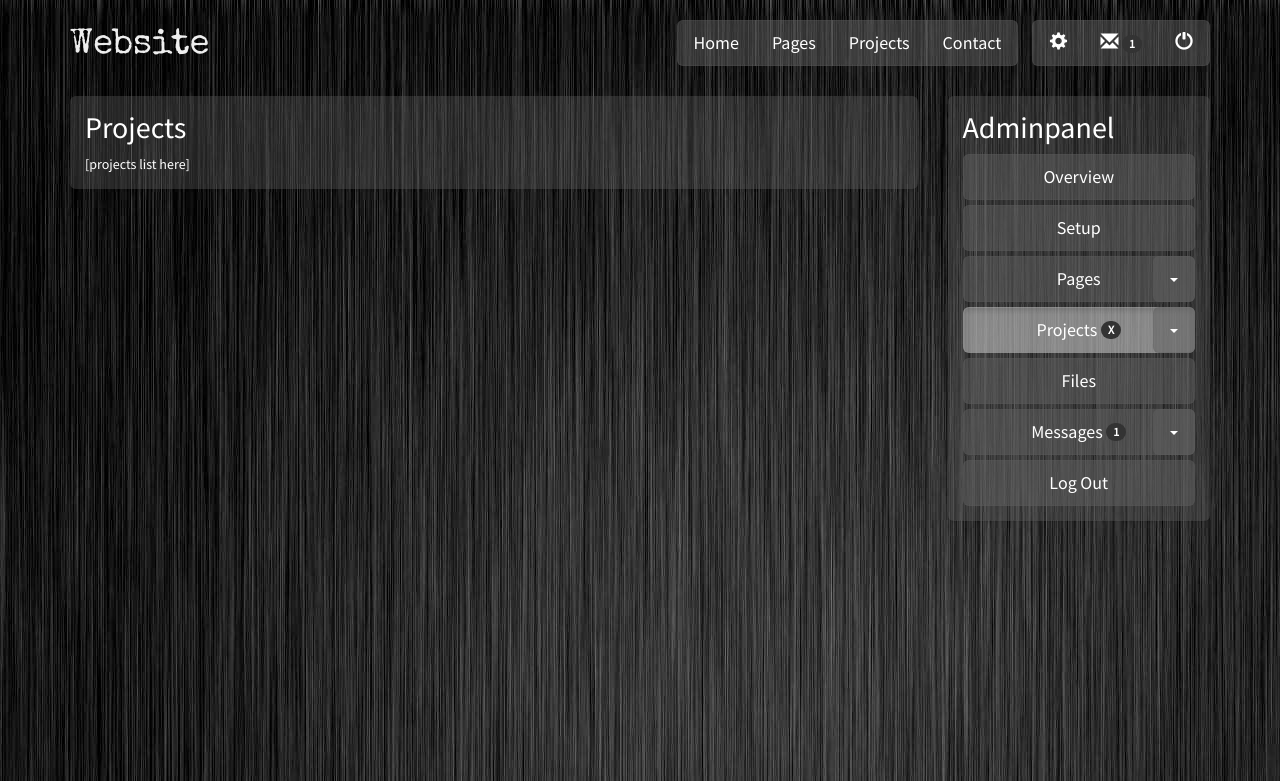
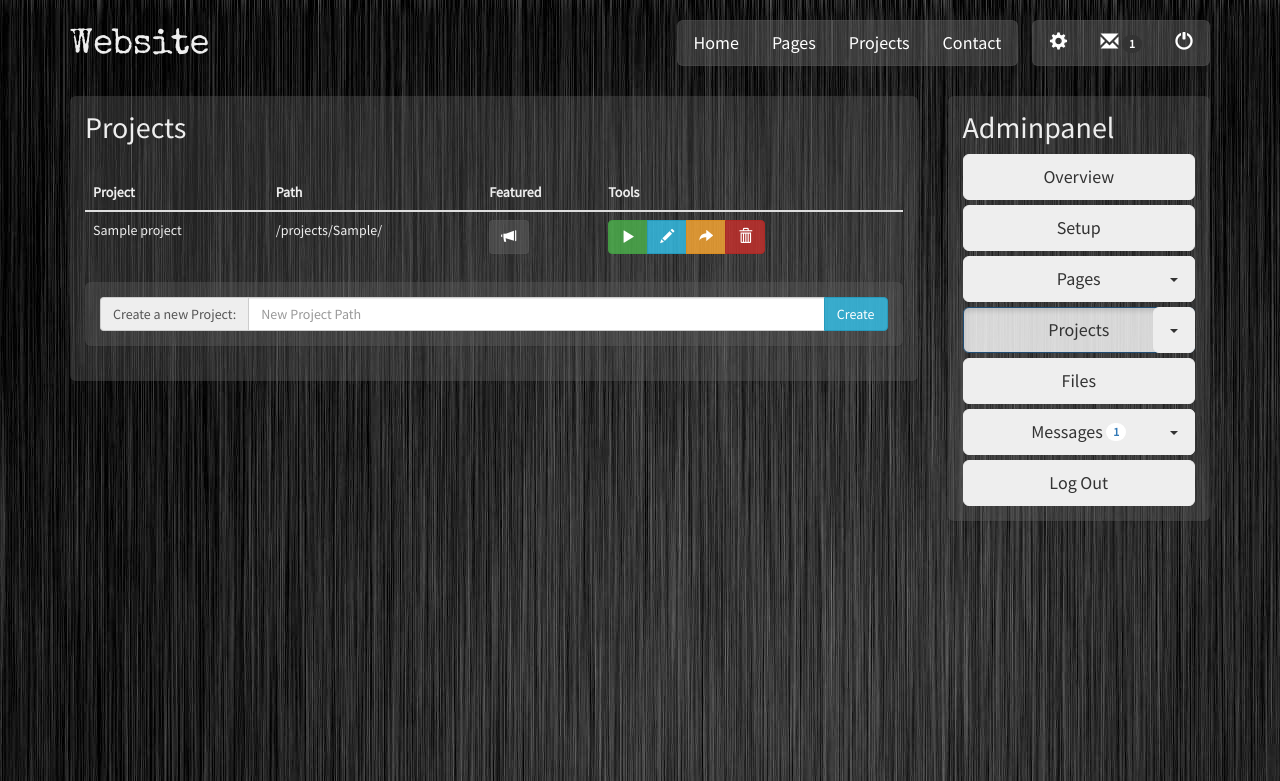
Before and after one commit to Aggrathon/AggrathonWebsite, a Flask app: page /admin/projects/ in a window 1280 px wide. Shown: the top 781 px of the page. Run offline with Flask 2, Linux system fonts and the light colour scheme; data comes from the database, SQL or seed files in the repository; tables that the repository leaves empty hold one stand-in row (values such as "Sample post"); parts of the project's set-up code (start-up, migrations or seed data) failed here and were passed over; some libraries are stand-ins or nearby versions.

Commit message:
Create project admin list Create new unit tests for project model functions

```diff
--- a/website/routes.py
+++ b/website/routes.py
@@ -118,10 +118,33 @@ def pages_create():
 			return jsonify(result=model.page_action_check(request.form.get('path')))
 	return show_admin(AdminPages.createpage)
 
+
 @app.route('/admin/projects/', methods=['GET', 'POST'])
 @login_required
 def projects_admin():
 	return show_admin(AdminPages.projects)
+
+@app.route('/admin/projects/edit/', methods=['GET', 'POST'])
+@login_required
+def projects_edit():
+	if request.method == 'POST':
+		action = request.form.get('action')
+		path = request.form.get('path')
+		if action == 'move':
+			return jsonify(result=model.project_move(path, request.form.get('target')))
+		elif action == 'delete':
+			return jsonify(result=model.project_delete(path))
+	path = request.args.get('path')
+	if not path or path == '':
+		return show_admin(AdminPages.createproject)
+	flash("Project editing not yet implemented", "warning")
+	return render_page(create_page_fromfile('Edit Project', 'admin/projects/edit.html'))
+
+@app.route('/admin/projects/create/', methods=['GET'])
+@login_required
+def projects_create():
+	return show_admin(AdminPages.createproject)
+
 
 @app.route('/admin/files/', methods=['GET', 'POST'])
 @login_required
@@ -244,16 +267,6 @@ def forwarding_remove():
 	flash("Forwarding Email not recognised", "warning")
 	return redirect(url_for('main'), 303)
 
-@app.route('/admin/projects/create/', methods=['GET', 'POST'])
-@login_required
-def edit_project(project=''):
-	if project == '':
-		flash("Project creation not implemented", "danger")
-		return render_page(create_page_fromfile('Create Project', 'admin/projects/edit.html'))
-	else:
-		flash("Project editing not yet implemented", "warning")
-		return render_page(create_page_fromfile('Edit Project', 'admin/projects/edit.html'))
-
 @app.route('/admin/edit/', methods=['GET'])
 @login_required
 def edit_item():
--- a/website/static/style.css
+++ b/website/static/style.css
@@ -7,7 +7,7 @@ body {
 	background-attachment:local;
 	background-position: center top;
 	font-family: "Source Sans Pro", "Helvetica Neue", Helvetica, "Arial", sans-serif;
-	color: white;
+	color: #EEE;
 }
 
 
@@ -44,8 +44,8 @@ body {
 }
 
 .btn-primary {
-	background-color: white;
-	border: 1px solid white;
+	background-color: #EEE;
+	border: 1px solid #EEE;
 	color: #333;
 }
 .btn-primary:hover,
--- a/website/templates/admin/messages/messages.html
+++ b/website/templates/admin/messages/messages.html
@@ -160,7 +160,7 @@
 						</button>
 						{% else %}
 						<button class="btn btn-default" type="button" title="Mark Unread" onclick="unreadMessage({{ mess.id }});">
-							&nbsp;&nbsp;&nbsp;&nbsp;&nbsp;<span class="sr-only">Read</span>
+							<span class="glyphicon glyphicon-ok glyphicon-none"></span><span class="sr-only">Read</span>
 						</button>
 						{% endif %}
 					</td>
--- a/website/templates/admin/pages/create.html
+++ b/website/templates/admin/pages/create.html
@@ -32,7 +32,7 @@
 </script>
 <form name="create" id="create" class="panel" onsubmit="return CreatePage();">
 	<div class="input-group">
-		<span class="input-group-addon">Create a New Page:</span>
+		<span class="input-group-addon">Create a new Page:</span>
 		<input type="text" name="path" id="path" required class="form-control" placeholder="New Page Path" />
 		<span class="input-group-btn"><button type="submit" class="btn btn-info">Create</button></span>
 	</div>
--- /dev/null
+++ b/website/templates/admin/projects/create.html
@@ -0,0 +1,7 @@
+<form name="create" id="create" class="panel" action="{{ url_for('projects_edit') }}" method="get">
+	<div class="input-group">
+		<span class="input-group-addon">Create a new Project:</span>
+		<input type="text" name="path" id="path" required class="form-control" placeholder="New Project Path" />
+		<span class="input-group-btn"><button type="submit" class="btn btn-info">Create</button></span>
+	</div>
+</form>
--- a/website/templates/admin/projects/projects.html
+++ b/website/templates/admin/projects/projects.html
@@ -1 +1,89 @@
-[projects list here]
+{% from 'macros.html' import flash %}
+{{ flash() }}
+<script>
+	function move_project(button) {
+		var proj = $(button).parent().parent().parent();
+		var jpath = proj.find("#path");
+		var path = jpath.text();
+		var title = proj.find("#title").text();
+		var newpath = prompt("New path for project", path);
+		if (newpath == null)
+			return;
+		$.post('{{ url_for("projects_edit") }}',
+			{ path: path, action: "move", target: newpath },
+			function (data) {
+				if (data.result == 'success') {
+					jpath.text(newpath);
+					proj.find("a[href]").attr("href", function () {
+						return this.href.substring(0, this.href.length - path - 2) + this.href.substring(this.href.length - path - 2, this.href.length).replace(path, newpath);
+					});
+					flash("Project '" + title + "' at '" + path + "' moved to '" + newpath + "'", "success");
+				} else {
+					flash("Project '" + title + "' at '" + path + "' could not be moved to '" + newpath + "':\n" + data.result, "danger");
+				}
+			});
+	}
+	function delete_project(button) {
+		var proj = $(button).parent().parent().parent();
+		var path = proj.find("#path").text();
+		var title = proj.find("#title").text();
+		if (confirm("Delete project '"+title+"' at '" + path + "'?")) {
+			$.post('{{ url_for("projects_edit") }}',
+				{ path: path, action: "delete" },
+				function (data) {
+					if (data.result == 'success') {
+						proj.remove();
+						flash("Project '"+title+"' at '" + path + "' deleted", "success");
+					} else {
+						flash("Project '" + title + "' at '" + path + "' could not be deleted:\n" + data.result, "danger");
+					}
+				});
+		}
+	}
+</script>
+<table class="table table-hover">
+	<thead>
+		<tr>
+			<th>Project</th>
+			<th>Path</th>
+			<th>Featured</th>
+			<th>Tools</th>
+		</tr>
+	</thead>
+	<tbody>
+		{% for project in content.data.projects %}
+		<tr>
+			<td id="title">{{ project.title }}</td>
+			<td>/projects/<span id="path">{{ project.path }}</span>/</td>
+			<td>
+				<button class="btn btn-default">
+					{% if project.featured %}
+					<span class="glyphicon glyphicon-bullhorn" aria-hidden="true"></span><span class="sr-only">Featured</span>
+					{% else %}<span class="glyphicon glyphicon-bullhorn glyphicon-none"></span>{% endif %}
+				</button>
+			</td>
+			<td>
+				<div class="btn-group">
+					<a target="_blank" class="btn btn-success" href="{{ url_for('project', project=project.path) }}" title="View Project Page">
+						<span class="glyphicon glyphicon-play" aria-hidden="true"></span>
+						<span class="sr-only">View</span>
+					</a>
+					<a target="_blank" href="{{ url_for('projects_edit', path=project.path) }}" class="btn btn-info" title="Edit Project">
+						<span class="glyphicon glyphicon-pencil" aria-hidden="true"></span>
+						<span class="sr-only">Edit</span>
+					</a>
+					<button type="button" class="btn btn-warning" title="Move Project" onclick="move_project(this);">
+						<span class="glyphicon glyphicon-share-alt" aria-hidden="true"></span>
+						<span class="sr-only">Move</span>
+					</button>
+					<button type="button" class="btn btn-danger" title="Delete Project" onclick="delete_project(this);">
+						<span class="glyphicon glyphicon-trash" aria-hidden="true"></span>
+						<span class="sr-only">Delete</span>
+					</button>
+				</div>
+			</td>
+		</tr>
+		{% endfor %}
+	</tbody>
+</table>
+{% include 'admin/projects/create.html' %}
--- a/website/templates/admin/sidebar.html
+++ b/website/templates/admin/sidebar.html
@@ -6,7 +6,7 @@
 	('/admin/', 'Overview', [], ''),
 	('/admin/setup/', 'Setup', [], ''),
 	('/admin/pages/', 'Pages', [('/admin/pages/create/', 'Create Page')], ''),
-	('/admin/projects/', 'Projects', [('/admin/projects/create/', 'Create Project')], 'X'),
+	('/admin/projects/', 'Projects', [('/admin/projects/create/', 'Create Project')], ''),
 	('/admin/files/', 'Files', [], ''),
 	('/admin/messages/', 'Messages', [('/admin/messages/blacklist/', 'Blacklist'),('/admin/messages/forwarding/', 'Forwarding')], site.admin.unread),
 	('/admin/logout/', 'Log Out', [], '')
@@ -16,7 +16,7 @@
 {% for url, title, dropdown, badge in links %}
 {% if dropdown %}
 <div class="btn-group btn-group-lg button-list-gap" style="width:100%;">
-	<a class="floating-dropdown-toggle btn btn-default pull-right dropdown-toggle" data-toggle="dropdown" aria-expanded="false">
+	<a class="floating-dropdown-toggle btn btn-primary pull-right dropdown-toggle" data-toggle="dropdown" aria-expanded="false">
 		<span class="caret"></span>
 		<span class="sr-only">Toggle Dropdown</span>
 	</a>
@@ -26,13 +26,13 @@
 		{% endfor %}
 	</ul>
 
-	<a href="{{ url }}" class="btn btn-default btn-block{% if request.path == url %} active{% endif %}">
+	<a href="{{ url }}" class="btn btn-primary btn-block{% if request.path == url %} active{% endif %}">
 		{{ title }}
 		{% if badge and badge != 0 %} <span class="badge">{{ badge }}</span>{% endif %}
 	</a>
 </div>
 {% else %}
-	<a href="{{ url }}" class="btn btn-default btn-block btn-lg button-list-gap{% if request.path == url %} active{% endif %}">
+	<a href="{{ url }}" class="btn btn-primary btn-block btn-lg button-list-gap{% if request.path == url %} active{% endif %}">
 		{{ title }}
 		{% if badge and badge != 0 %} <span class="badge">{{ badge }}</span>{% endif %}
 	</a>
--- a/website/templates/frontend/projects/project.html
+++ b/website/templates/frontend/projects/project.html
@@ -34,7 +34,7 @@
 	{% endif %}
 	{% if content.data.tags %}&nbsp;
 	<small style="display: inline-block;">
-		Tags:&nbsp;{% for tag in content.data.tags %} <a class="label label-default" href="{{ url_for('projects', tag=tag) }}">{{ tag }}</a>{% endfor %}
+		Tags:&nbsp;{% for tag in content.data.tags %} <a class="label label-primary" href="{{ url_for('projects', tag=tag) }}">{{ tag }}</a>{% endfor %}
 	</small>
 	{% endif %}
 </h2>
--- a/website/view.py
+++ b/website/view.py
@@ -115,6 +115,7 @@ class AdminPages(Enum):
 	pages = 3
 	createpage = 8
 	projects = 4
+	createproject = 10
 	messages = 6
 	blacklist = 7
 	forwarding = 9
@@ -129,7 +130,9 @@ def show_admin(page):
 	if page is AdminPages.createpage:
 		return create_page_admin('Create Page', 'admin/pages/create.html')
 	if page is AdminPages.projects:
-		return create_page_admin('Projects', 'admin/projects/projects.html')
+		return create_page_admin('Projects', 'admin/projects/projects.html', projects=model.project_list_admin())
+	if page is AdminPages.createproject:
+		return create_page_admin('Create Project', 'admin/projects/create.html')
 	if page is AdminPages.messages:
 		return create_page_admin('Messages', 'admin/messages/messages.html', **model.message_list(try_int(request.args.get("start"), 1) - 1, try_int(request.args.get("amount"), 20)))
 	if page is AdminPages.blacklist:
```
Also changed, not shown: other parts of website/static/style.css (+22 -14 lines), website/model.py (+14 -0 lines), website/unit.py (+17 -0 lines), 1 other file.
